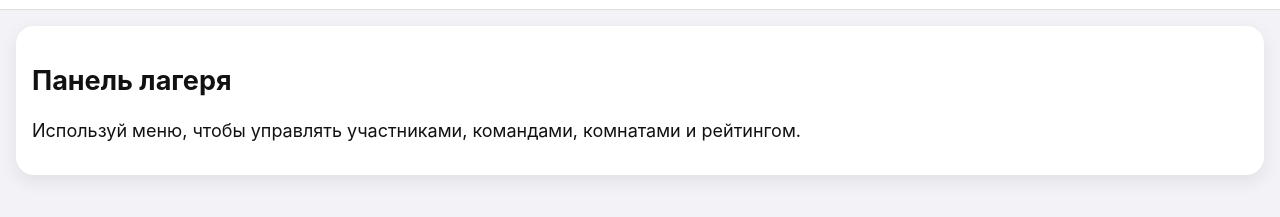
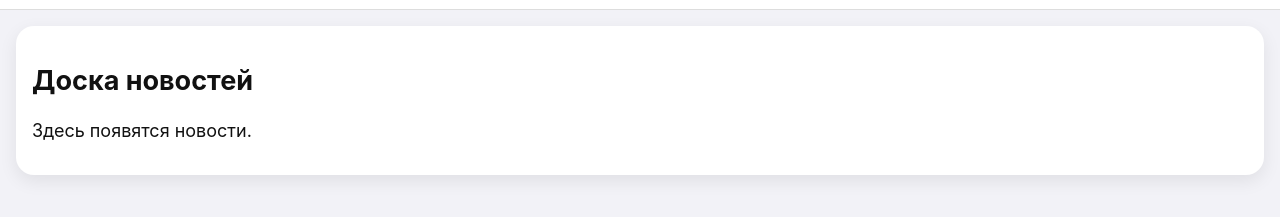
Before and after one commit to snezok444/camp-frontend, a plain HTML site: page dashboard.html in a window 1280 px wide. Shown: the part 107-324 px from the top of the page. Drawn offline with Linux system fonts and the light colour scheme; sample sign-in values are in the browser's storage.

Commit message:
Update dashboard.html

```diff
--- a/dashboard.html
+++ b/dashboard.html
@@ -2,7 +2,7 @@
 <html lang="ru">
 <head>
     <meta charset="UTF-8">
-    <title>Главная — Лагерь</title>
+    <title>Главная — CAMPlatform</title>
     <link rel="stylesheet" href="style.css">
 </head>
 <body onload="requireAuth()">
@@ -39,8 +39,8 @@
 
 <div class="container">
     <div class="card">
-        <h2>Панель лагеря</h2>
-        <p>Используй меню, чтобы управлять участниками, командами, комнатами и рейтингом.</p>
+        <h2>Доска новостей</h2>
+        <p>Здесь появятся новости.</p>
     </div>
 </div>
 
```
